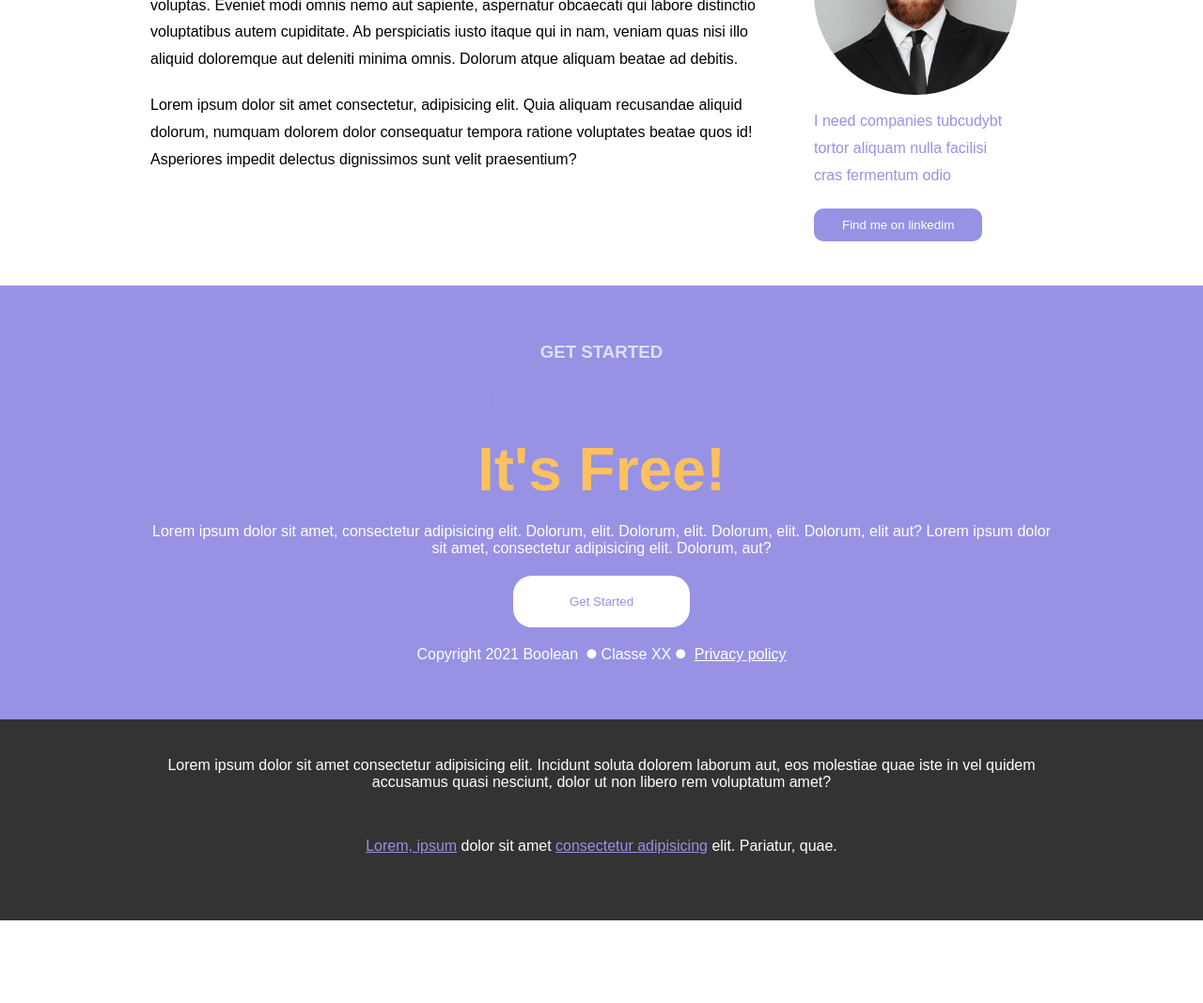
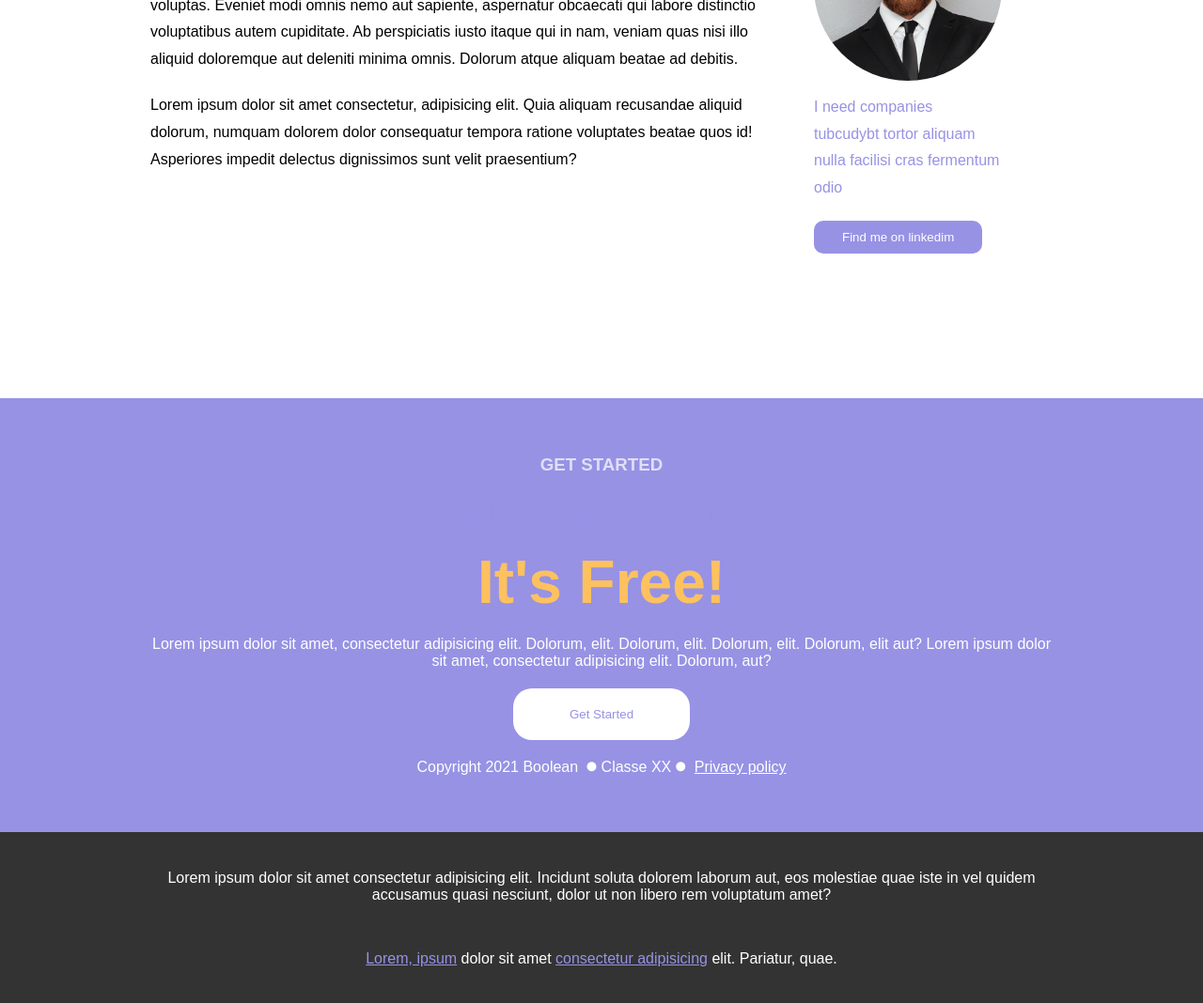
Before and after one commit to MirkoCifelli/htmlcss-responsive-layout, a plain HTML site: page index.html in a window 1280 px wide. Shown: the part 3563-4631 px from the top of the page at 94% size. Before the commit the page ends 4543 px from the top, so only its background shows below. Drawn offline with Linux system fonts and the light colour scheme.

Commit message:
Change Section5

```diff
--- a/css/style.css
+++ b/css/style.css
@@ -167,7 +167,7 @@ button{
 /* section2 */
 
 
-#color-lightcoral{
+.color-lightcoral{
     background-color:var(--main-color-light-purple);
 }
 .small-container h3{
@@ -271,24 +271,18 @@ section .container .center h2{
     color: var(--main-color-light-purple);
     text-align: left;
 }
-.my-col-right{
-    width: 70%;
-}
-.my-col-left{
-    width: 22%;
-}
+
 .img-border-n img{
     width: 100%;
     border-radius: 50%;
 }
 .image-cropper-n {
-    /* width: 250px; */
-    height: 300px;
+    width: 200px;
+    height: 200px;
     position: relative;
     /* overflow: hidden; */
     border-radius: 50%;
 }
-
  .image-cropper img{
     display: block;
     margin: 0 auto;
@@ -317,6 +311,9 @@ section .container .center h2{
  }
  .margin-bottom{
     margin-bottom: 40px;
+ }
+ .margin-top-m{
+    margin-top: 120px;
  }
 
  /* section6 */
@@ -394,7 +391,13 @@ footer span{
         display: flex;
         flex-wrap: nowrap;
     }
-
+    .my-col-right{
+        width: 70%;
+    }
+    .my-col-left{
+        width: 22%;
+    }
+}
 
 /* DEKSTOP */
 @media screen and (min-width:992px){
--- a/index.html
+++ b/index.html
@@ -132,7 +132,7 @@
             </section>
 
 
-            <section id="color-lightcoral">
+            <section class="color-lightcoral">
                 <div class="small-container">
                     <div class="my-row">
                         <div class="my-col my-col-50">
@@ -202,7 +202,7 @@
                 </div>
                 </div>
             </section>
-            <section id="color-lightcoral">
+            <section class="color-lightcoral">
                 <div class="container">
                     <h2>Benefits of working with us</h2>
                     <div class="my-row">
@@ -285,7 +285,7 @@
                 </div>
             </section>
 
-            <section id="color-lightcoral">
+            <section class="color-lightcoral margin-top-m">
                 <div class="container">
                     <div class="center">
                         <h3>
```
